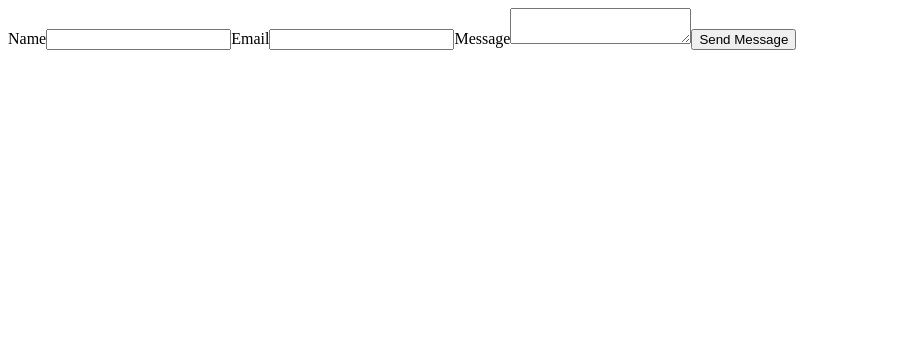
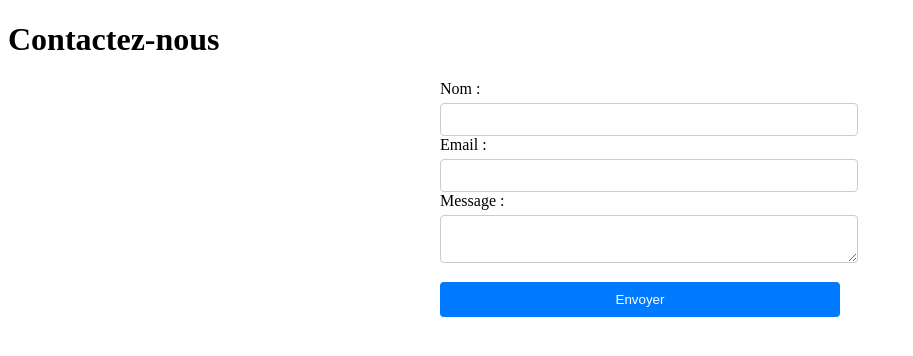
Before and after one commit to mathhetru/site, a Nuxt app: page / in a window 1280 px wide. Shown: the top 356 px of the page, without its empty margins (0-913 px from the left). Built offline with nearby package versions, Linux system fonts and the light colour scheme.

Commit message:
feat(front): add dotenv

```diff
--- a/components/ContactForm.vue
+++ b/components/ContactForm.vue
@@ -1,24 +1,118 @@
 <template>
-    <form @submit.prevent="submitForm">
-      <label for="name">Name</label>
-      <input type="text" name="name" v-model="form.name"/>
-      <label for="email">Email</label>
-      <input type="email" name="email"  v-model="form.email"/>
-      <label for="message">Message</label>
-      <textarea name="message" v-model="form.message"></textarea>
-      <button type="submit">Send Message</button>
+  <div>
+    <h1>Contactez-nous</h1>
+    <form @submit.prevent="sendEmail">
+      <div>
+        <label for="name">Nom :</label>
+        <input type="text" id="name" v-model="formName" required />
+      </div>
+
+      <div>
+        <label for="email">Email :</label>
+        <input type="email" id="email" v-model="formEmail" required />
+      </div>
+
+      <div>
+        <label for="message">Message :</label>
+        <textarea id="message" v-model="formMessage" required></textarea>
+      </div>
+
+      <button type="submit">Envoyer</button>
     </form>
+
+    <p v-if="status" :class="{ success: isSuccess, error: !isSuccess }">
+      {{ status }}
+    </p>
+  </div>
 </template>
 
 <script setup>
-import { ref } from 'vue';
+import { ref } from 'vue'
 
-const form = ref({
-  access_key: "YOUR_ACCESS_KEY_HERE",
-  subject: "New Submission from Web3Forms",
-  name: "",
-  email: "",
-  message: "",
-});
+const formName = ref('')
+const formEmail = ref('')
+const formMessage = ref('')
 
+const status = ref('')
+const isSuccess = ref(false)
+
+const sendEmail = async () => {
+  status.value = ''
+  isSuccess.value = false
+
+  try {
+    const response = await fetch('/.netlify/functions/sendEmail', {
+      method: 'POST',
+      headers: {
+        'Content-Type': 'application/json',
+      },
+      body: JSON.stringify({
+        name: formName.value,
+        email: formEmail.value,
+        message: formMessage.value,
+      }),
+    })
+    console.log(formName.value, formEmail.value, formMessage.value);
+
+
+    if (response.ok) {
+      status.value = 'Votre message a été envoyé avec succès !'
+      isSuccess.value = true
+      formName.value = ''
+      formEmail.value = ''
+      formMessage.value = ''
+    } else {
+      status.value = 'Une erreur est survenue. Veuillez réessayer.'
+    }
+  } catch (error) {
+    console.error('Erreur lors de l\'envoi :', error)
+    status.value = 'Impossible d\'envoyer le message. Vérifiez votre connexion.'
+  }
+}
 </script>
+
+<style scoped>
+form {
+  display: flex;
+  flex-direction: column;
+  max-width: 400px;
+  margin: auto;
+}
+
+label {
+  margin-top: 10px;
+}
+
+input,
+textarea {
+  width: 100%;
+  padding: 8px;
+  margin-top: 5px;
+  border: 1px solid #ccc;
+  border-radius: 4px;
+}
+
+button {
+  margin-top: 15px;
+  padding: 10px 15px;
+  border: none;
+  background-color: #007bff;
+  color: white;
+  border-radius: 4px;
+  cursor: pointer;
+}
+
+button:hover {
+  background-color: #0056b3;
+}
+
+p.success {
+  margin-top: 15px;
+  color: green;
+}
+
+p.error {
+  margin-top: 15px;
+  color: red;
+}
+</style>
--- a/nuxt.config.ts
+++ b/nuxt.config.ts
@@ -1,5 +1,9 @@
 // https://nuxt.com/docs/api/configuration/nuxt-config
 export default defineNuxtConfig({
   compatibilityDate: '2024-11-01',
-  devtools: { enabled: true }
+  devtools: { enabled: true },
+  typescript: {
+    typeCheck: true,
+    strict: false
+  }
 })
--- a/package.json
+++ b/package.json
@@ -10,9 +10,14 @@
     "postinstall": "nuxt prepare"
   },
   "dependencies": {
+    "dotenv": "^16.4.7",
     "nodemailer": "^6.9.16",
     "nuxt": "^3.15.2",
     "vue": "latest",
     "vue-router": "latest"
+  },
+  "devDependencies": {
+    "typescript": "^5.7.3",
+    "vue-tsc": "^2.1.10"
   }
 }
```
Also changed, not shown: 2 other files (tests, documents, lock files or other folders).
